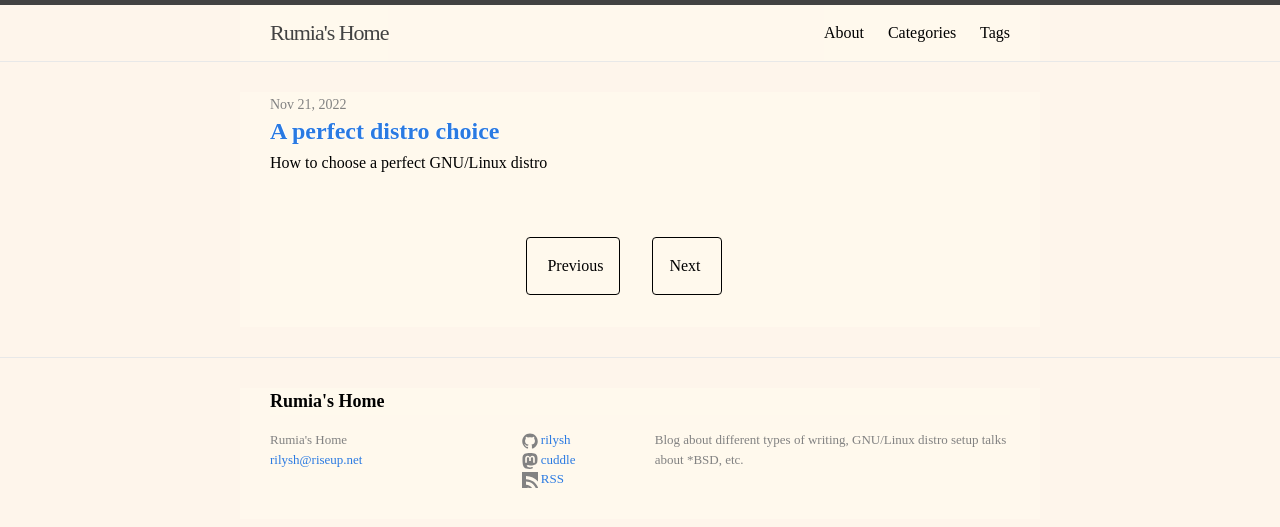
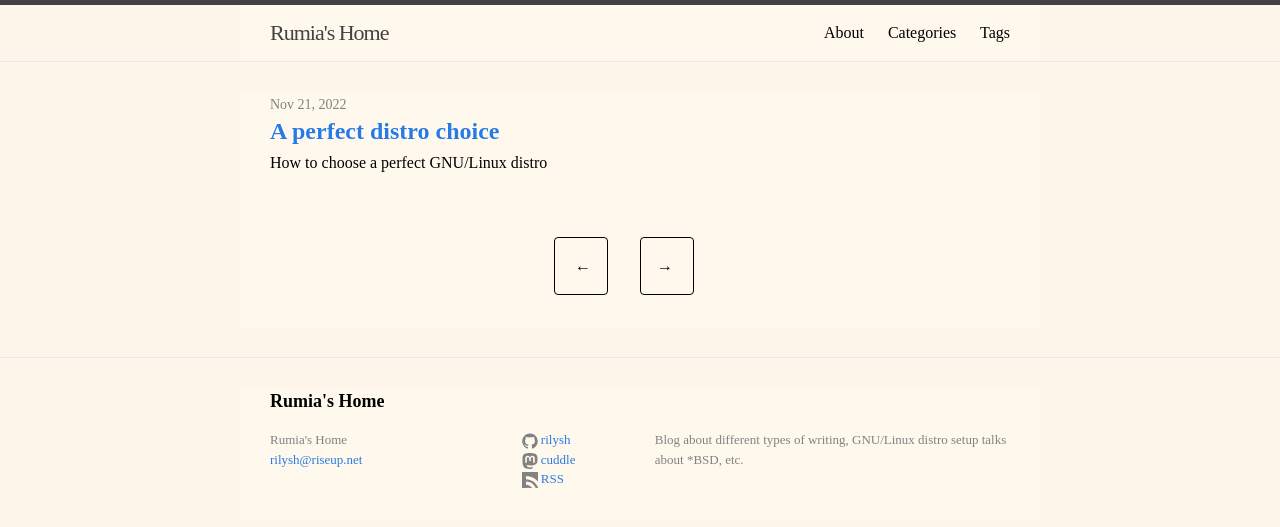
Before and after one commit to rilysh/rilysh.github.io, a Jekyll site: the page built from index.html, in a window 1280 px wide. Shown: the top 527 px of the page. Built offline with Jekyll 4.4.1, drawn with Linux system fonts in a browser that asks for light colours; the list of posts is cut into pages by our own code.

Commit message:
use symbols instead msg

```diff
--- a/_includes/pagination.html
+++ b/_includes/pagination.html
@@ -4,23 +4,23 @@
     <svg class="pagination__icon" data-icon="chevronLeft" viewBox="0 0 32 32" style="fill:currentcolor">
       <path d="M20 1 L24 5 L14 16 L24 27 L20 31 L6 16 z"></path>
     </svg>
-    <span class="pagination__previous-text">Previous</span>
+    <span class="pagination__previous-text">&larr;</span>
   </a>
   {% else %}
   <span class="pagination__previous--edge">
-      <span class="pagination__previous-text">Previous</span>
+      <span class="pagination__previous-text">&larr;</span>
   </span>
   {% endif %}
   {% if paginator.next_page %}
   <a href="{{ paginator.next_page_path }}" class="pagination__next">
-    <span class="pagination__next-text">Next</span>
+    <span class="pagination__next-text">&rarr;</span>
     <svg class="pagination__icon" data-icon="chevronRight" viewBox="0 0 32 32" style="fill:currentcolor">
       <path d="M12 1 L26 16 L12 31 L8 27 L18 16 L8 5 z"></path>
     </svg>
   </a>
   {% else %}
   <span class="pagination__next--edge">
-      <span class="pagination__next-text">Next</span>
+      <span class="pagination__next-text">&rarr;</span>
   </span>
   {% endif %}
 </div>
```
Also changed, not shown: _includes/pagination-post.html (+4 -4 lines).
